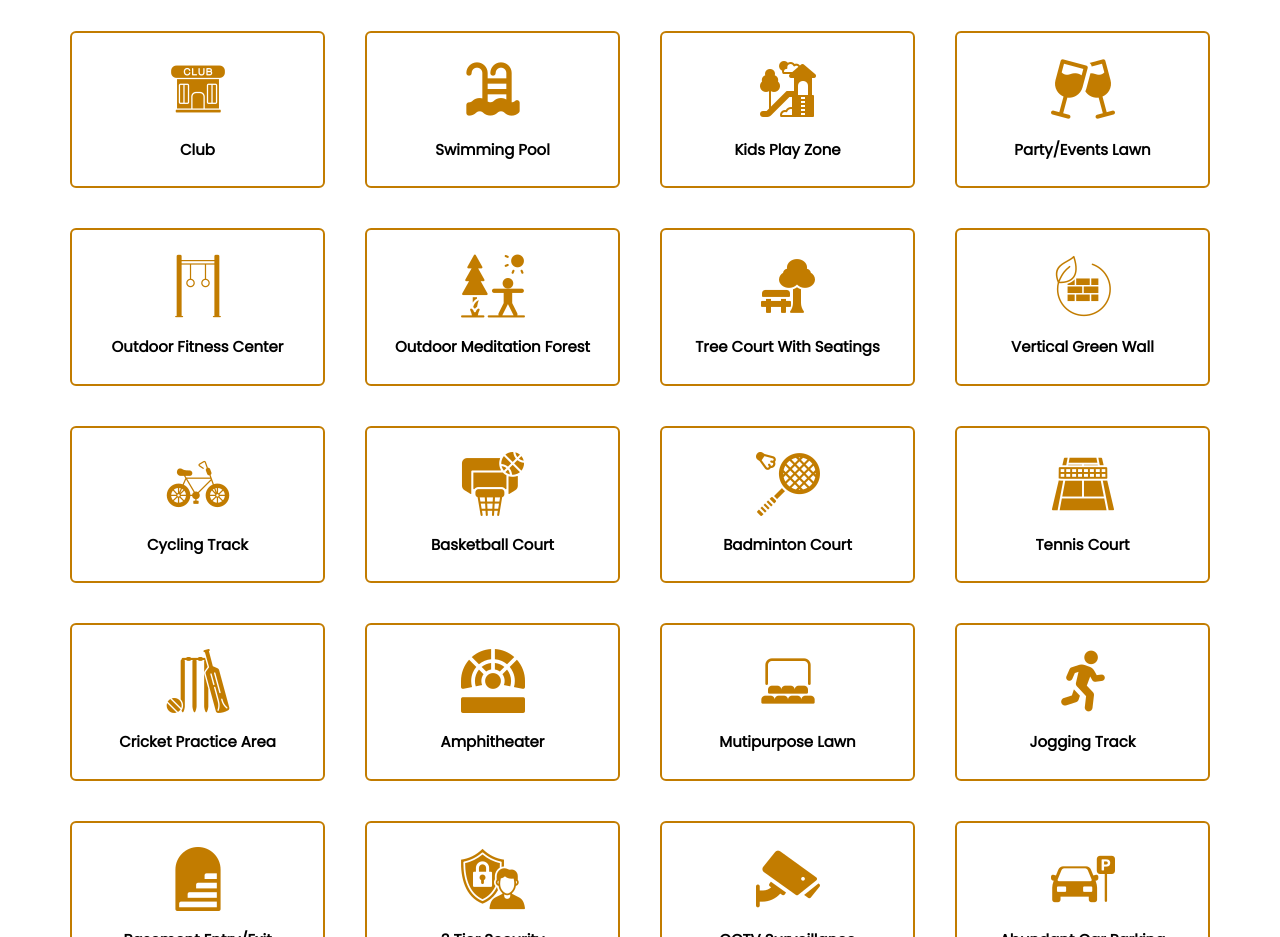
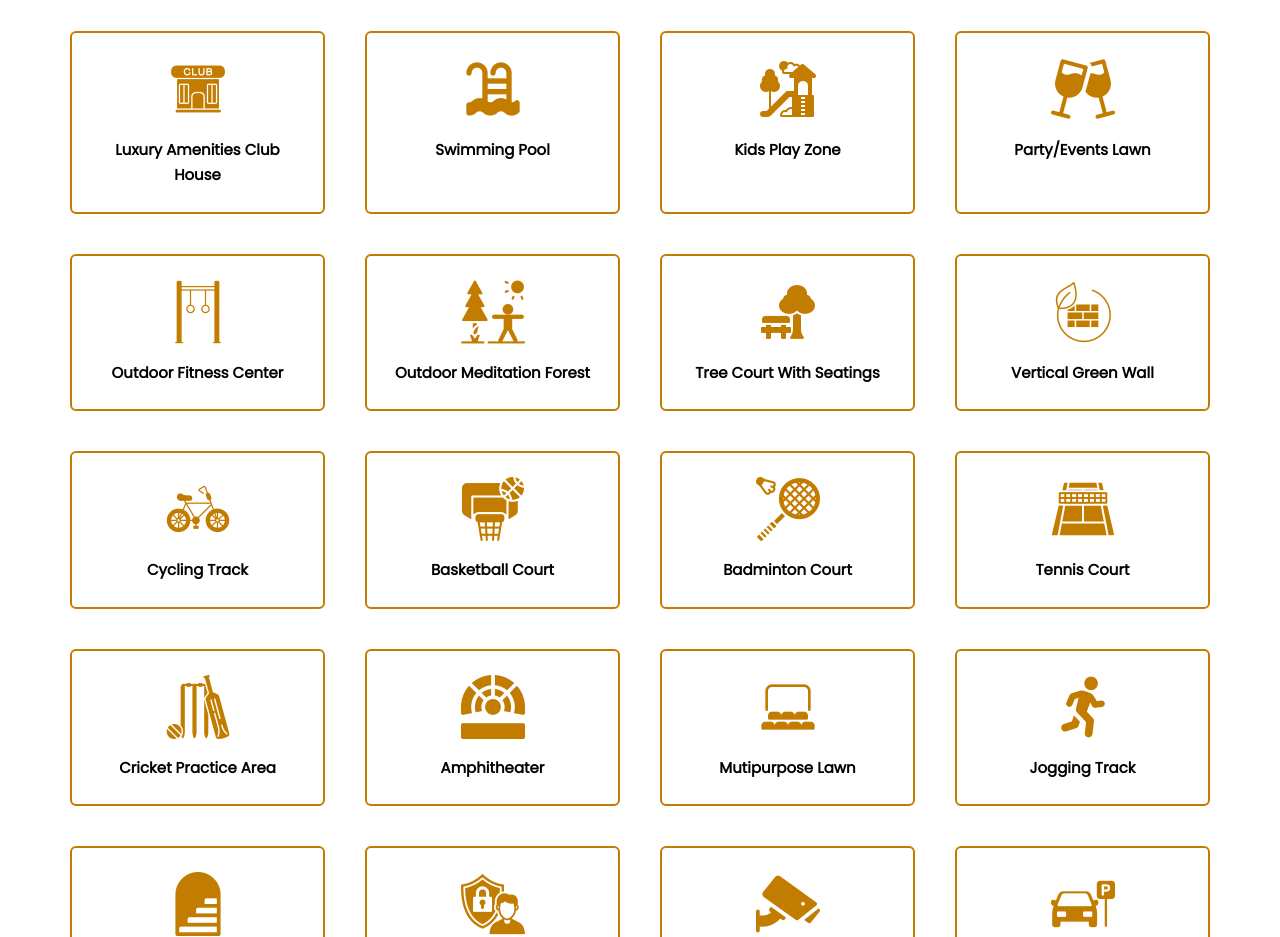
Before and after one commit to soniiosandweb/vamana, a React (Create React App) app: page / in a window 1280 px wide. Shown: the part 1840-2777 px from the top of the page. Built offline with nearby package versions, Linux system fonts and the light colour scheme.

Commit message:
text change

```diff
--- a/src/components/Home/Amenities/Amenities.jsx
+++ b/src/components/Home/Amenities/Amenities.jsx
@@ -63,7 +63,7 @@ const Amenities = () => {
             icon: meditation,
         },
         {
-            title: "Club",
+            title: "Luxury Amenities Club House",
             icon: club,
         },
         {
```
